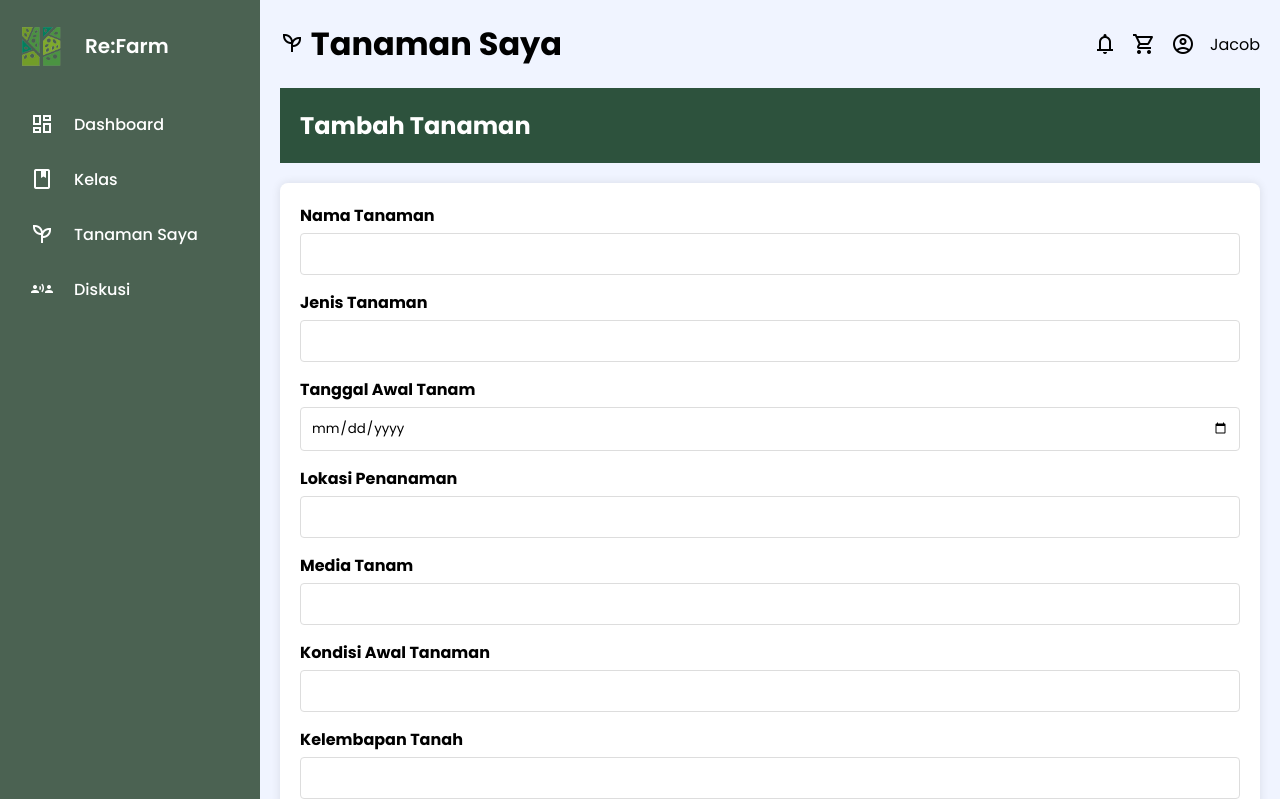
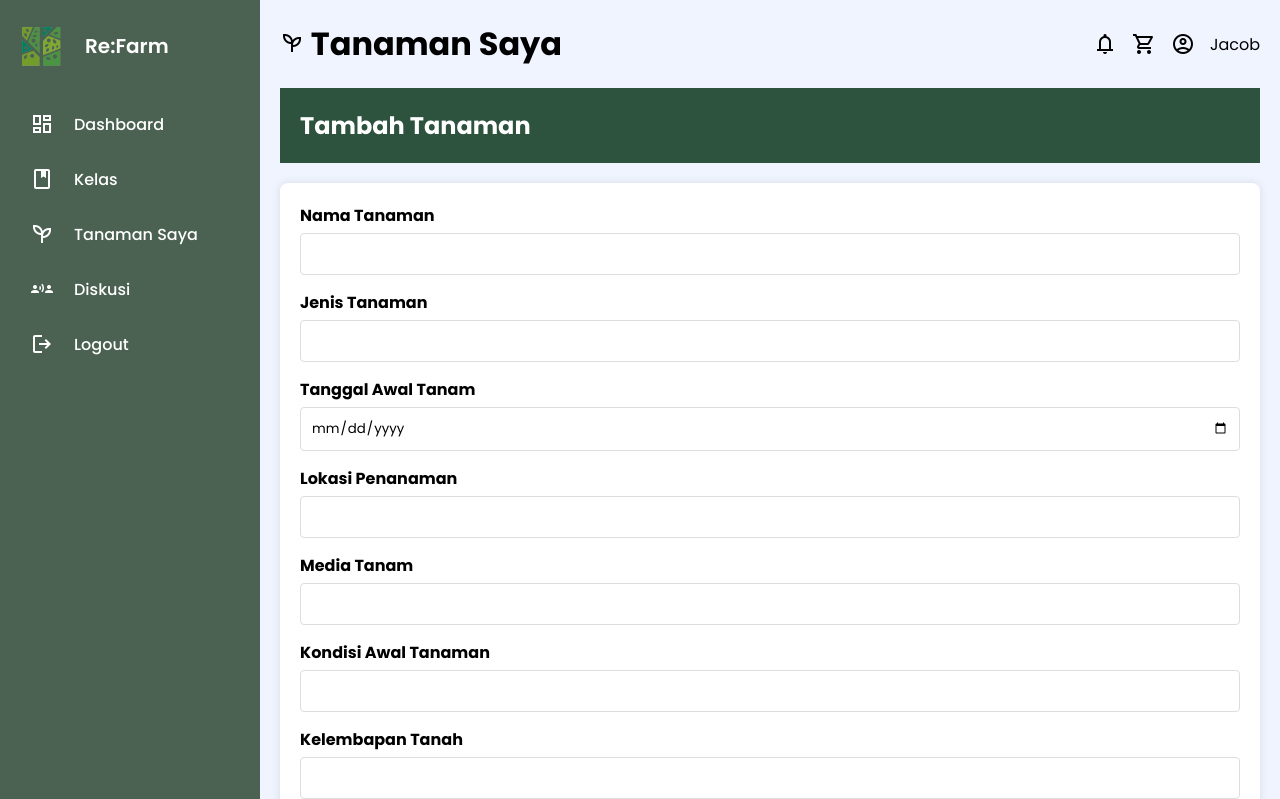
Before and after one commit to NexoCal/ReFarm, a PHP site: page /tambahTanaman.php in a window 1280 px wide. Shown: the top 799 px of the page. Run offline with PHP 8.4, Linux system fonts and the light colour scheme.

Commit message:
Tambah Tombol Logout

```diff
--- a/diskusi.php
+++ b/diskusi.php
@@ -37,6 +37,10 @@
       <li>
         <a href="diskusi.php">
           <span class="material-symbols-outlined"> communication </span>Diskusi</a>
+      </li>
+      <li>
+        <a href="logout.php">
+          <span class="material-symbols-outlined"> logout </span>Logout</a>
       </li>
     </ul>
   </aside>
--- a/tambahTanaman.php
+++ b/tambahTanaman.php
@@ -34,6 +34,10 @@
         <li>
           <a href="diskusi.php"><span class="material-symbols-outlined"> communication </span>Diskusi</a>
         </li>
+        <li>
+        <a href="logout.php">
+          <span class="material-symbols-outlined"> logout </span>Logout</a>
+      </li>
       </ul>
     </aside>
     <main>
--- a/tanaman.php
+++ b/tanaman.php
@@ -53,6 +53,10 @@ $rows = mysqli_fetch_array($results, MYSQLI_ASSOC);
                 <a href="diskusi.php">
                     <span class="material-symbols-outlined">communication</span>Diskusi
                 </a>
+            </li>
+            <li>
+                <a href="logout.php">
+                <span class="material-symbols-outlined"> logout </span>Logout</a>
             </li>
         </ul>
     </aside>
--- a/tanamanSaya.php
+++ b/tanamanSaya.php
@@ -63,6 +63,10 @@ $count = $rowCount['plant_counter'];
         <a href="diskusi.php">
           <span class="material-symbols-outlined">communication</span>Diskusi
         </a>
+      </li>
+      <li>
+        <a href="logout.php">
+          <span class="material-symbols-outlined"> logout </span>Logout</a>
       </li>
     </ul>
   </aside>
```
